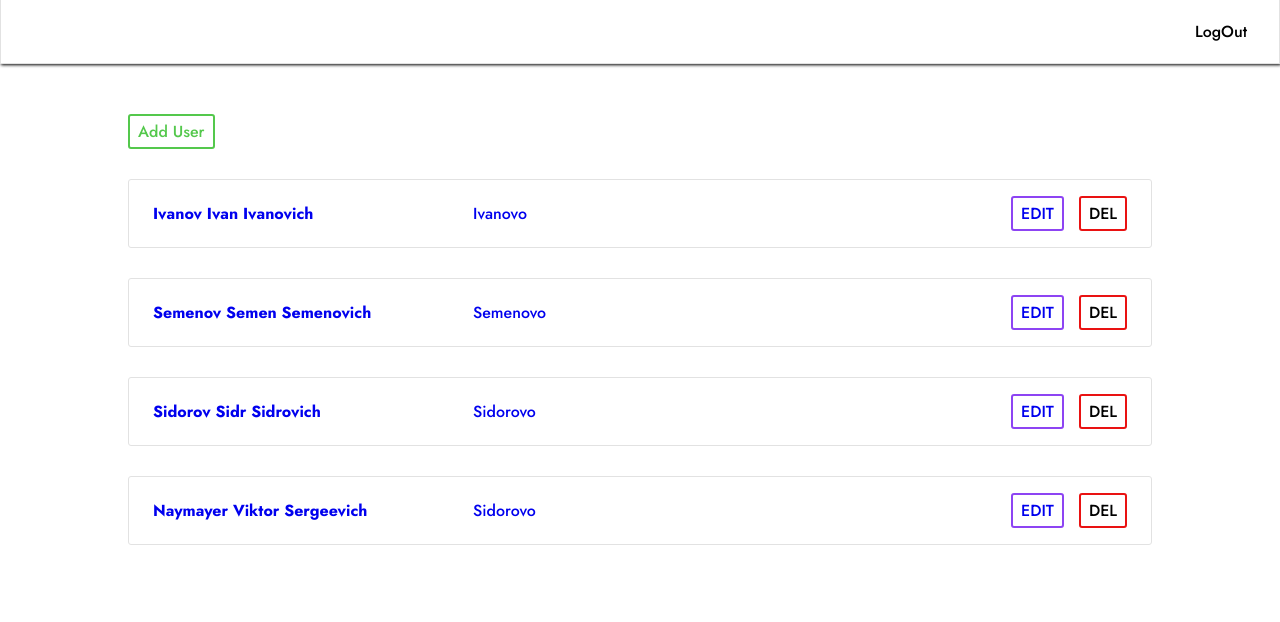
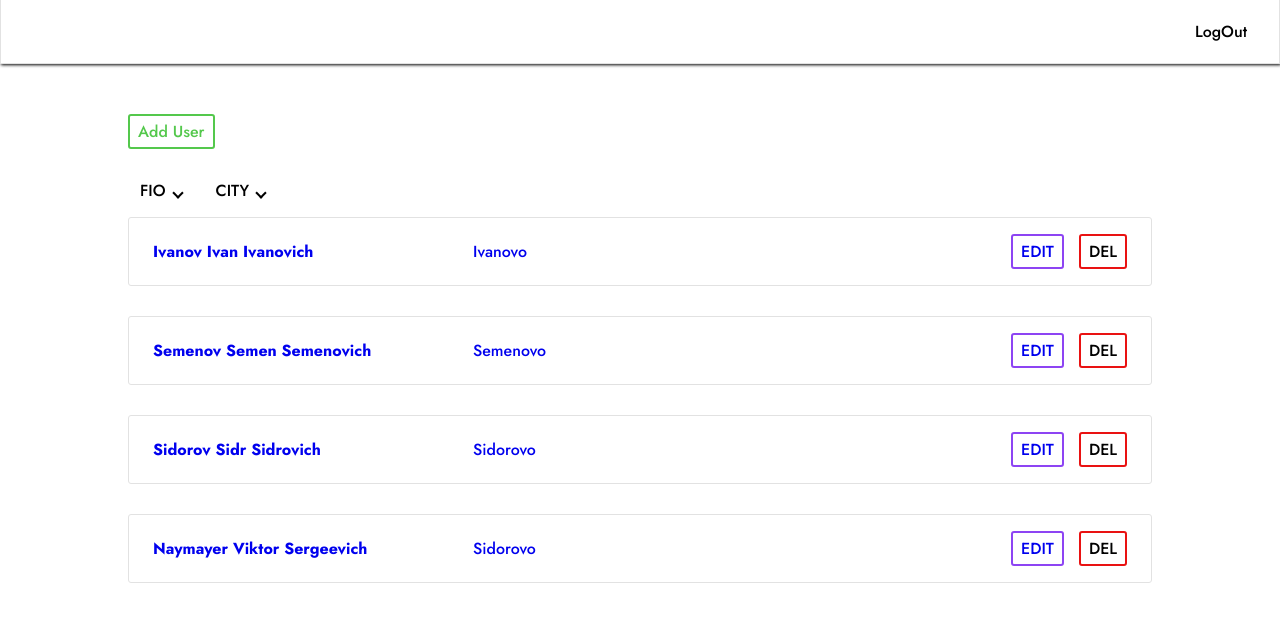
Before and after one commit to viktornaymayer/media-tel, a React (Create React App) app: page /users in a window 1280 px wide. Both pictures are taken after typing "Sample", "Sample123" into the empty fields and a click on the button "Войти". Shown: the top 622 px of the page. Built offline with nearby package versions, Linux system fonts and the light colour scheme.

Commit message:
create_sorting

```diff
--- a/src/index.css
+++ b/src/index.css
@@ -183,6 +183,47 @@ nav button:hover {
   margin-right: 15px;
 }
 
+/* sorter */
+.sorters{
+  padding-left: 12px;
+  margin-bottom: 15px;
+}
+.sorters span{
+  position: relative;
+  cursor: pointer;
+  margin-right: 50px;
+  transition: 0.3s all ease-in-out;
+}
+.sorters span::after{
+  content:'';
+  position: absolute;
+  right: -16px;
+  top: 10px;
+  width: 6px;
+  height: 6px;
+  transform-origin: center;
+  border-bottom: 2px solid #000;
+  border-right: 2px solid #000;
+  transform: rotate(45deg);
+  transition: 0.3s all ease-in-out;
+}
+
+.sorters span.active-sorter{
+  color:#8d44f3;
+}
+.sorters span.active-sorter::after{
+  border-bottom: 2px solid #8d44f3;
+  border-right: 2px solid #8d44f3;
+}
+.sorters span.asc-sorter::after{
+  transform: rotate(-135deg);
+}
+.sorters span.desc-sorter::after{
+  transform: rotate(45deg);
+}
+
+
+
 /* modal */
 .modal {
   position: fixed;
--- a/src/pages/UsersPage.tsx
+++ b/src/pages/UsersPage.tsx
@@ -1,4 +1,4 @@
-import { FC, useState } from "react"
+import { FC, useState, useMemo } from "react"
 import { Link } from "react-router-dom"
 import UserModal from "../components/UserModal"
 import UserList from "../components/UserList"
@@ -35,9 +35,49 @@ const UsersPage: FC = () => {
   const [userForRemove, setUserForRemove] = useState<userProps>(
     {id: '', fio: '', cityId: ''})
 
+  const [selectedSort, setSelectedSort] =  useState('')
+  const [selectedSortDirection, setSelectedSortDirection] =  useState(false)
+
+  const sortedUsers = useMemo(() => {
+    if (selectedSort){
+      if(selectedSortDirection){
+        return [...users].sort( (a: any, b: any) =>
+          a[selectedSort].localeCompare(b[selectedSort]))
+      }
+      return [...users].sort( (a: any, b: any) =>
+        b[selectedSort].localeCompare(a[selectedSort]))
+    }
+    return users
+  }, [selectedSort, selectedSortDirection, users])
+
+  function handlerSelectSort(sort: string) : void {
+    setSelectedSort(sort)
+    setSelectedSortDirection(!selectedSortDirection)
+  }
+
   return (
     <div className="container">
       <Link className="btn btn-success add-user-btn" to="/add_user">Add User</Link>
+
+      <div className="sorters">
+        <span
+          className={
+            (selectedSort !== 'fio') ? '' :
+            (selectedSortDirection) ? 'active-sorter desc-sorter' : 'active-sorter asc-sorter'
+          }
+          onClick={() => handlerSelectSort('fio')}>
+          FIO
+        </span>
+        <span
+          className={
+            (selectedSort !== 'cityId') ? '' :
+            (selectedSortDirection) ? 'active-sorter desc-sorter' : 'active-sorter asc-sorter'
+          }
+          onClick={() => handlerSelectSort('cityId')}>
+          CITY
+        </span>
+      </div>
+
       <UserModal
         visible={modal}
         setVisible={setModal}
@@ -45,7 +85,7 @@ const UsersPage: FC = () => {
         title="Удаление пользователя"
       />
       <UserList
-        users={users}
+        users={sortedUsers}
         setUserForRemove={setUserForRemove}
         setVisible={setModal}
       />
```
